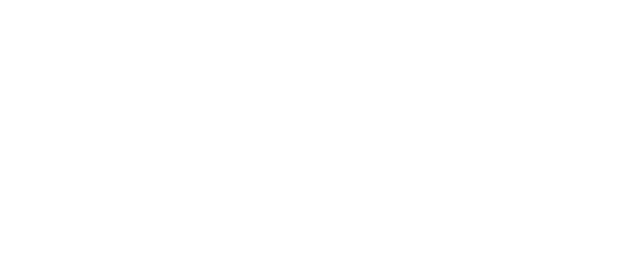
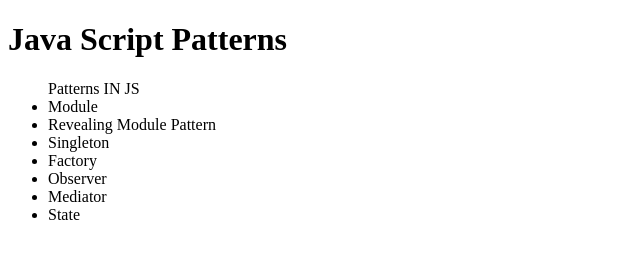
Before and after one commit to yashik777-nb/Patterns, a plain HTML site: page index.html in a window 1280 px wide. Shown: the whole page, without its empty margins (0-640 px from the left). Drawn offline with Linux system fonts and the light colour scheme.

Commit message:
Module Patternns

```diff
--- a/index.html
+++ b/index.html
@@ -4,7 +4,19 @@
     <meta charset="UTF-8" />
     <meta name="viewport" content="width=device-width, initial-scale=1.0" />
     <title>Patters in Java Script</title>
-    <script src="app.js"></script>
   </head>
-  <body></body>
+  <body>
+    <h1>Java Script Patterns</h1>
+    <ul>
+      Patterns IN JS
+      <li>Module</li>
+      <li>Revealing Module Pattern</li>
+      <li>Singleton</li>
+      <li>Factory</li>
+      <li>Observer</li>
+      <li>Mediator</li>
+      <li>State</li>
+    </ul>
+    <script src="modulepatterns.js"></script>
+  </body>
 </html>
```
Also changed, not shown: app.js (deleted).
